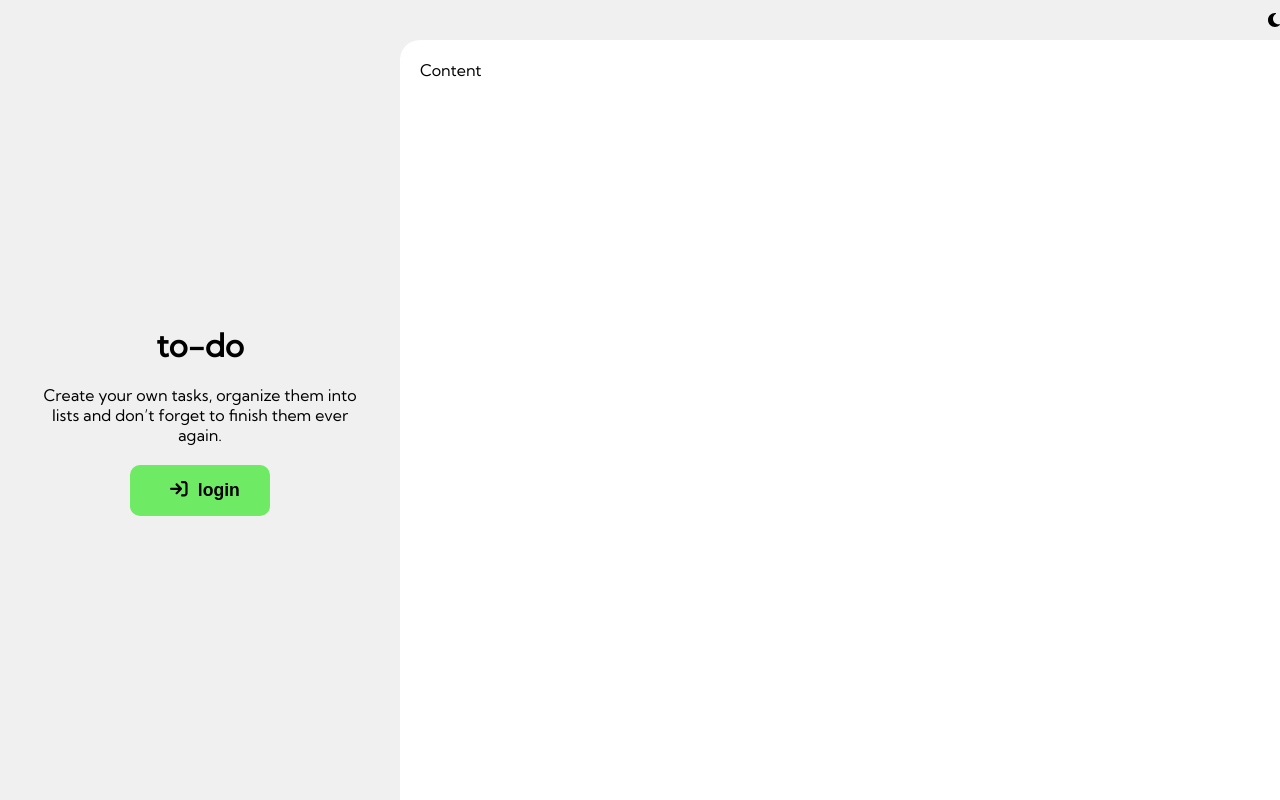
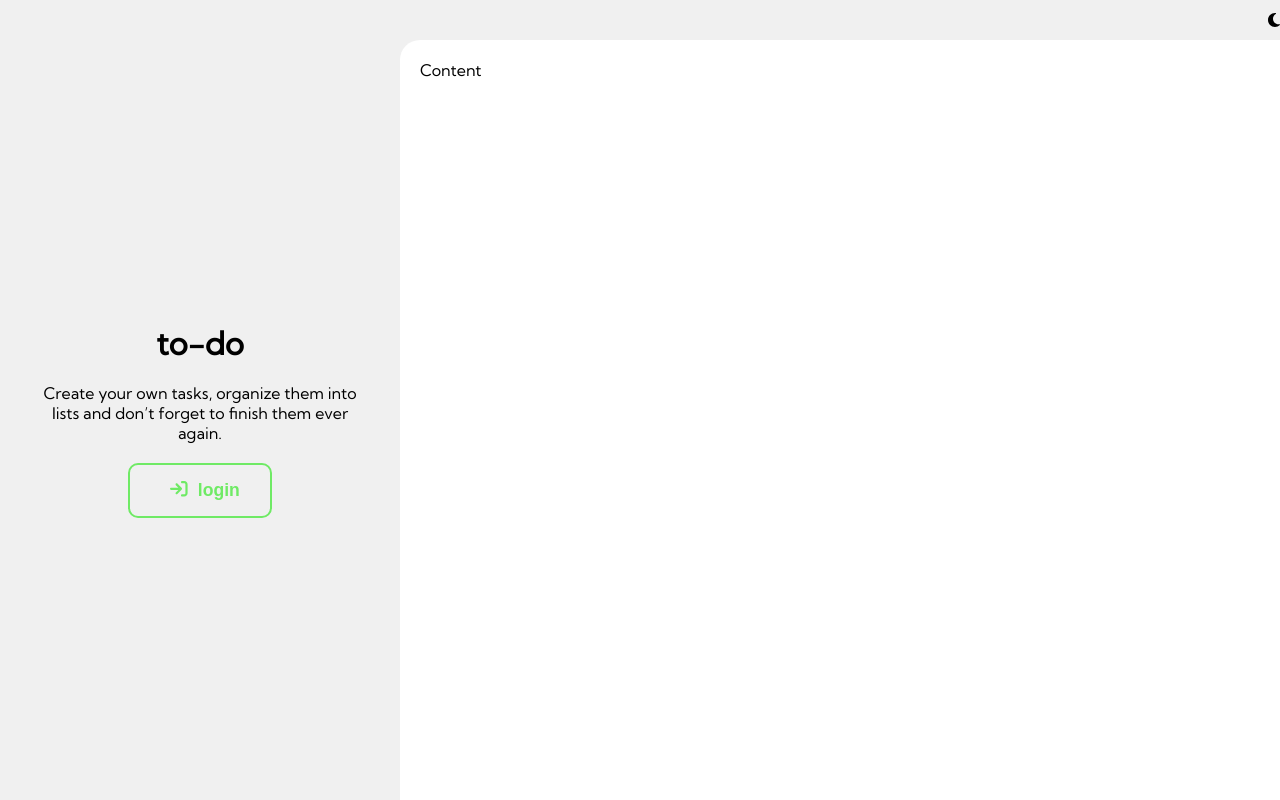
Before and after one commit to simecek-m/tusks, a React (Create React App) app: page / in a window 1280 px wide. Built offline with nearby package versions, Linux system fonts and the light colour scheme; no server answers.

Commit message:
change button style

```diff
--- a/src/component/button/Button.jsx
+++ b/src/component/button/Button.jsx
@@ -3,21 +3,26 @@ import "component/button/Button.module.sass";
 import { motion } from "framer-motion";
 import { FontAwesomeIcon } from "@fortawesome/react-fontawesome";
 
-export default function Button({ icon, onClick, children }) {
+export default function Button({
+  color = "var(--brand)",
+  onColor = "var(--on-brand)",
+  icon,
+  onClick,
+  children,
+}) {
   return (
     <motion.button
       onClick={onClick}
       initial={{
-        background: "var(--brand)",
-        scale: 1,
-        color: "var(--on-brand)",
+        color,
+        background: "var(--transparent)",
+        border: `2px solid ${color}`,
       }}
       whileHover={{
-        background: "var(--brand-variant)",
-        scale: 1.1,
+        color: onColor,
+        background: color,
       }}
-      transition={{ scale: { type: "spring", stiffness: 300 } }}
-      whileTap={{ background: "var(--gray-400)", scale: 0.95 }}
+      whileTap={{ scale: 0.95 }}
     >
       {icon && <FontAwesomeIcon icon={icon} />}
       {children}
```
